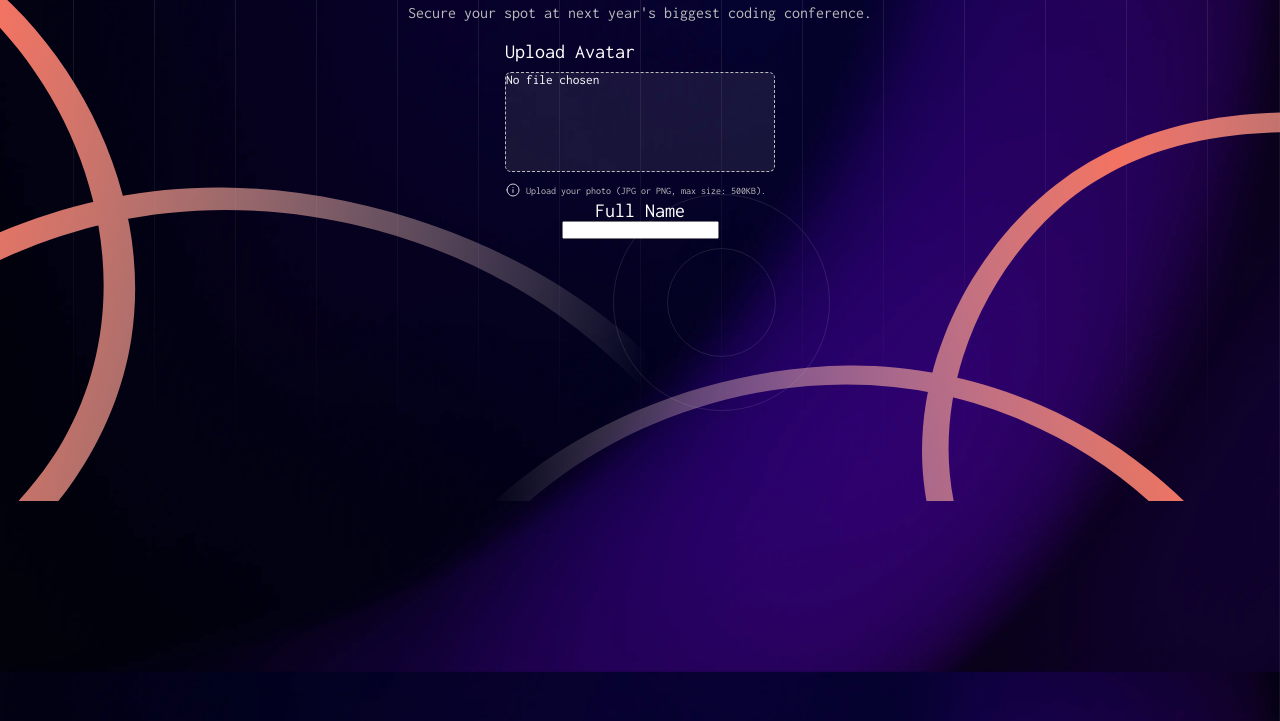
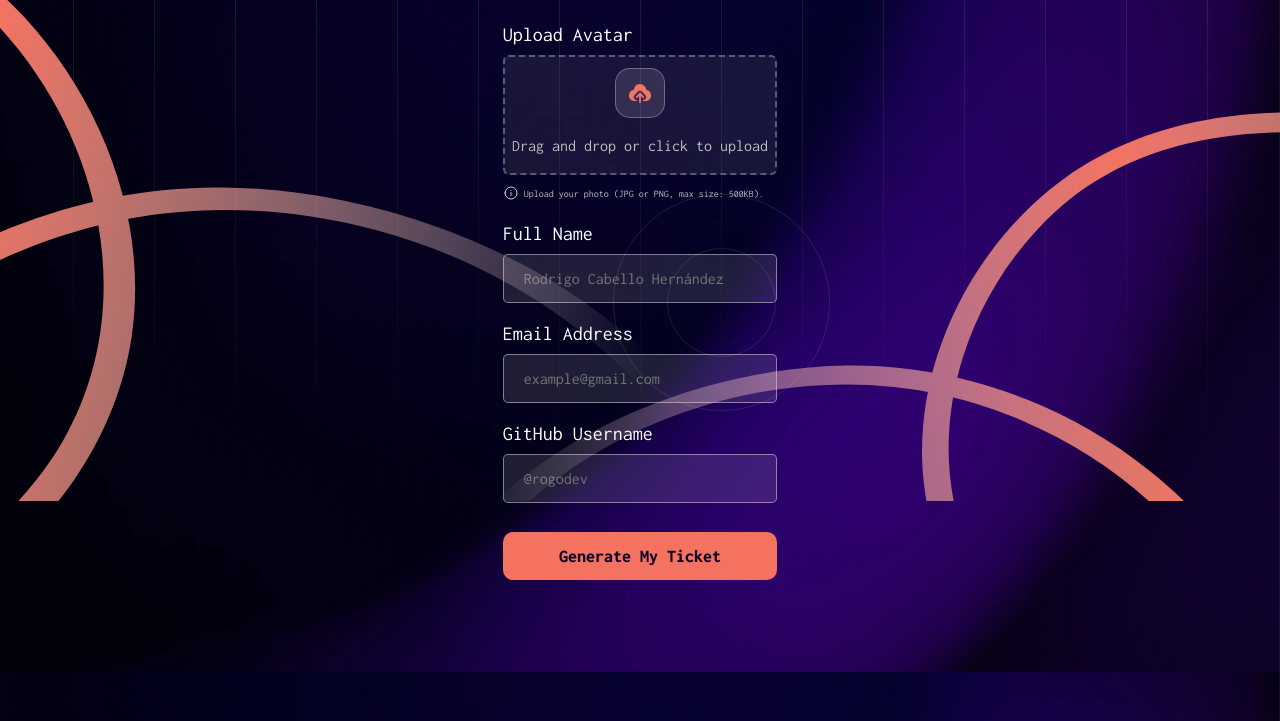
Before and after one commit to rogodev/frontend-practice-portfolio, a plain HTML site: page conference-ticket-generator-main/index.html in a window 1280 px wide. Shown: the part 306-1027 px from the top of the page. Drawn offline with Linux system fonts and the light colour scheme.

Commit message:
Tickers generator script and some html,css

```diff
--- a/conference-ticket-generator-main/index.html
+++ b/conference-ticket-generator-main/index.html
@@ -57,6 +57,13 @@
     <!-- MAIN FORM-->
     <form class="main-form display-flex flex-dir-column justify-content-center align-item-center" title="ticket-form">
       <div class="avatar display-flex flex-dir-column" >
+        <!-- Relative img -->
+        <div class="drag-and-drop">
+          <figure class="drag-and-drop-figure display-flex flex-dir-column align-item-center justify-content-center no-events">
+            <img src="assets/images/icon-upload.svg" alt="">
+          </figure>
+          <p class="drag-and-drop-p">Drag and drop or click to upload</p>
+        </div>
         <label for="file">Upload Avatar</label>
         <input class="upload-avatar display-flex flex-dir-column justify-content-center align-item-center" type="file" id="file" accept="image/png, image/jpg, image/jpeg">
         <div class="avatar-info display-flex align-item-center">
@@ -66,8 +73,22 @@
           <p>Upload your photo (JPG or PNG, max size: 500KB).</p>
         </div>
       </div>
-      <label for="full-name">Full Name</label>
-      <input type="text" id="full-name"></input>
+      <div class="label-container display-flex flex-dir-column">
+        <label for="full-name">Full Name</label>
+        <input class="full-name" type="text" id="full-name" placeholder="Rodrigo Cabello Hernández" required></input>
+      </div>
+
+      <div class="label-container display-flex flex-dir-column">
+        <label for="email-address">Email Address</label>
+        <input class="email-address" type="email" id="email-address" placeholder="example@gmail.com" required></input>
+      </div>
+
+      <div class="label-container display-flex flex-dir-column">
+        <label for="github-username">GitHub Username</label>
+        <input class="github-username" type="text" id="github-username" placeholder="@rogodev" required></input>
+      </div>
+
+      <button class="send-button" type = "submit">Generate My Ticket</button>
     </form>
 
 
@@ -78,7 +99,7 @@
 
 
 
-
+  <script src="scrpt.js"></script>
 
   <!-- Generated tickets ends -->
 
--- /dev/null
+++ b/conference-ticket-generator-main/scrpt.js
@@ -0,0 +1,30 @@
+const uploadInput = document.querySelector(".upload-avatar");
+const uploadImage = document.querySelector(".drag-and-drop-figure img");
+const uploadParagraph = document.querySelector(".drag-and-drop-p");
+const sendButton = document.querySelector(".main-form");
+
+
+uploadInput.addEventListener("change",() => {
+    if(uploadInput != undefined){
+        const archivo = this.file;
+
+        if(archivo && uploadImage && archivo.value!==""){
+
+            let ruta = archivo.value.split("\\");
+            uploadImage.setAttribute("src",`assets/images/${ruta[ruta.length-1]}`);
+            uploadImage.style.width = "100%";
+            uploadParagraph.classList.add("hidden");
+        }
+        else {
+            uploadImage.setAttribute("src",`assets/images/icon-upload.svg`);
+            uploadImage.style.width = "60%";
+            uploadParagraph.classList.remove("hidden");
+        }
+    }
+})
+
+
+
+sendButton.addEventListener("submit",()=>{
+    console.log("Hola");
+})
--- a/conference-ticket-generator-main/style.css
+++ b/conference-ticket-generator-main/style.css
@@ -1,6 +1,11 @@
 :root{
     --main-text-color : white;
     --grey-text-color : rgb(187, 187, 187);
+    --neutral-color-500: hsl(245, 15%, 58%);
+    --neutral-color-700: hsl(245, 19%, 35%);
+    --neutral-color-900: hsl(248, 70%, 10%);
+    --orange-color-500: hsl(7, 88%, 67%);
+    --orange-color-700: hsl(7, 71%, 60%);
 }
 
 @font-face {
@@ -25,7 +30,8 @@ body{
     overflow: hidden;
     width: 100vw;
     gap: 20px;
-    padding: 40px;
+    padding: 30px;
+
 }
 
 
@@ -34,12 +40,12 @@ body{
 main{
     width: 50%;
     height: fit-content;
-    gap: 20px;
+    gap: 25px;
     color: var(--main-text-color);
 }
 .main-tittle{
     width: 80%;
-    margin-top: 1em;
+    margin-top: 0.25em;
     font-size: 3rem;
     text-align: center;
     text-wrap: wrap;
@@ -47,11 +53,7 @@ main{
 }
 .main-p-info{
     color: var(--grey-text-color);
-}
-
-
-.no-events{
-    pointer-events: none;
+    font-size: 20px;
 }
 
 
@@ -59,47 +61,96 @@ main{
 form{
     width: 100%;
     text-align: left;
+    gap: 20px;
 }
-
 label{
     font-size: 20px;
 }
-
-
+.upload-avatar{
+    height: 120px;
+    width: 100%;
+    border-radius: 6px;
+    border : 1px dashed var(--grey-text-color);
+    /* Ocultar el texto por defecto */
+    color: transparent;
+    text-align: center;
+    background: none;
+    border: 2px dashed #b3b3b372; /* Mantener el borde dashed */
+    background-color: rgba(255, 255, 255, 0.079);
+}
 .upload-avatar::file-selector-button {
     display: none;
 }
-
 /* Para navegadores que aún usan el pseudo-elemento anterior (por compatibilidad) */
 .upload-avatar::-webkit-file-upload-button {
     display: none;
 }
-
-.upload-avatar{
-    background-color: rgba(255, 255, 255, 0.079);
-}
-
-
 .avatar{
+    position: relative;
     width: 45%;
     gap : 10px;
 }
-
 .avatar-info{
     font-size: 10px;
     gap: 5px;
     color: var(--grey-text-color);
 }
-
-
-.upload-avatar{
-    height: 100px;
+.drag-and-drop-figure{
+    position: absolute;
+    top: 50%;
+    left: 50%;
+    transform: translate(-50%, -80%);
+    width: 50px;
+    height: 50px;
+    border-radius: 15px;
+    border: 1px solid rgba(255, 255, 255, 0.289);
+    background-color: rgba(255, 255, 255, 0.116);
+}
+.drag-and-drop-figure img{
+    width: 60%;
+    object-fit: cover;
+    border-radius: 15px;
+}
+.drag-and-drop-p{
+    position: absolute;
     width: 100%;
-    border-radius: 6px;
-    border : 1px dashed var(--grey-text-color)
+    top: 65%;
+    left: 50%;
+    text-align: center;
+    transform: translate(-50%);
+    color: var(--grey-text-color);
 }
 
 
+.label-container{
+    width: 45%;
+    gap: 10px;
+}
+
+input[type="text"],input[type = "email"]{
+    width: 100%;
+    padding: 15px 20px;
+    border-radius: 5px;
+    background-color:rgba(255, 255, 255, 0.112);
+    border: 1px double rgba(255, 255, 255, 0.438);
+    color: var(--main-text-color);
+    font-size: 16px;
+}
+
+.send-button{
+    width: 45%;
+    padding: 15px 20px;
+    margin-top: 0.5em;
+    color: var(--neutral-color-900);
+    font-family: "Inconsolata-extrabold",sans-serif;
+    font-size: 18px;
+    border-radius: 10px;
+    background-color: var(--orange-color-500);
+    border-style: none;
+}
+.send-button:hover{
+    background-color: var(--orange-color-700);
+}
 
 
 
@@ -117,7 +168,13 @@ label{
 .align-item-center{
     align-items: center;
 }
-
 .position-absolute{
     position: absolute;
 }
+.no-events{
+    pointer-events: none;
+}
+
+.hidden{
+    display: none;
+}
```
